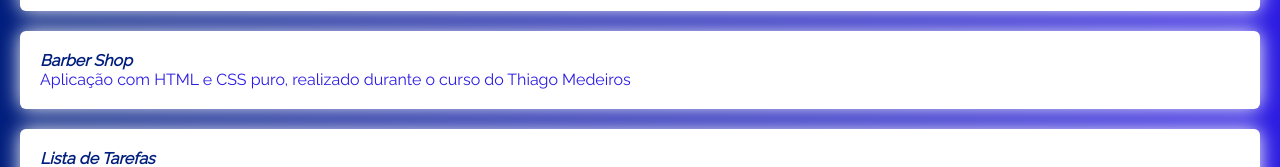
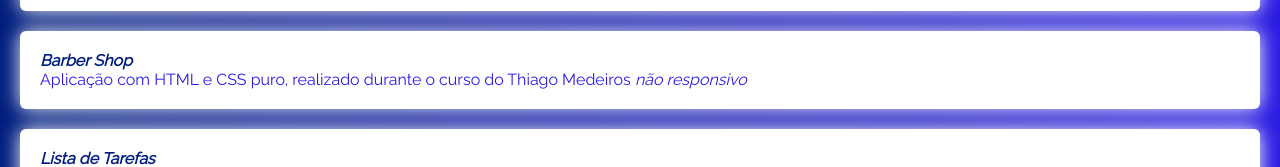
Before and after one commit to juniortro/juniortro.github.io, a plain HTML site: page index.html in a window 1280 px wide. Shown: the part 401-568 px from the top of the page. Drawn offline with Linux system fonts and the light colour scheme.

Commit message:
update info on index

```diff
--- a/index.html
+++ b/index.html
@@ -60,7 +60,7 @@
         <li>
           <a href="https://juniortro.github.io/barbershop/" target="_blank">
             <h2>Barber Shop</h2>
-            <p>Aplicação com HTML e CSS puro, realizado durante o curso do Thiago Medeiros</p>
+            <p>Aplicação com HTML e CSS puro, realizado durante o curso do Thiago Medeiros <i>não responsivo</i></p>
           </a>
         </li>
 
```
